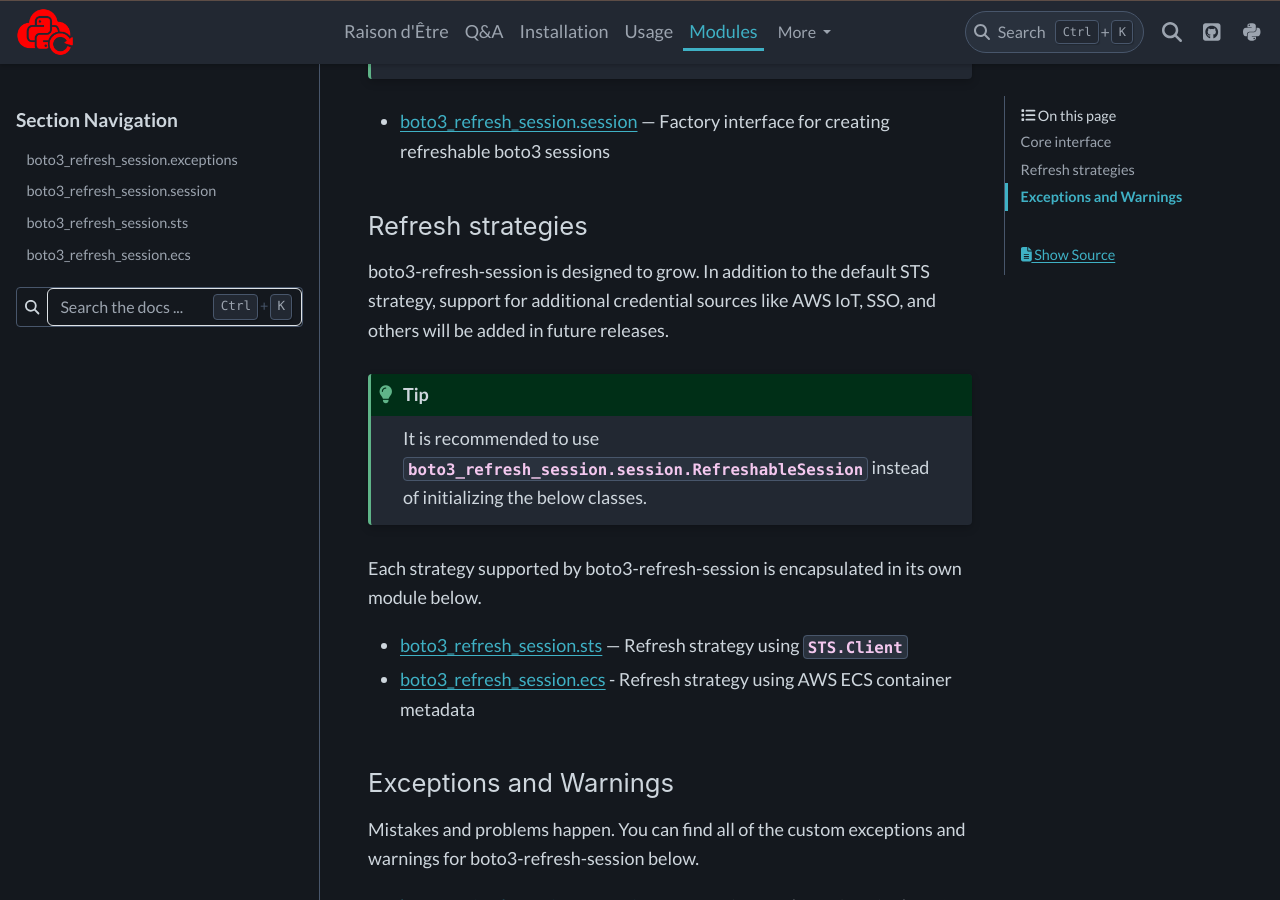
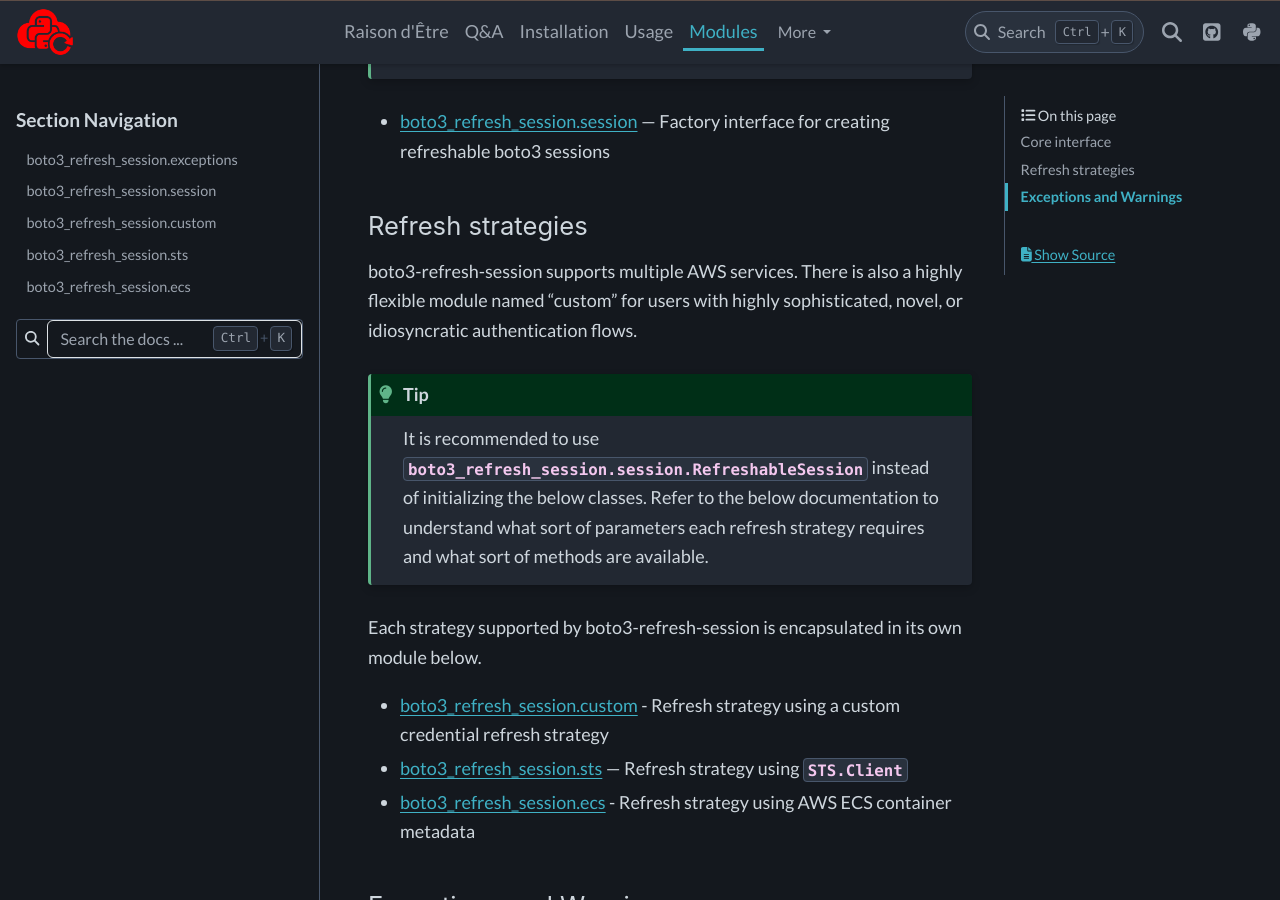
Before and after one commit to michaelthomasletts/boto3-refresh-session, a Sphinx documentation site: the page built from doc/modules/index.rst, in a window 1280 px wide and 900 px high, scrolled down 714 px. Built offline with Sphinx 7.4.7 and the PyData theme 0.15.4, drawn with Linux system fonts in a browser that asks for light colours.

Commit message:
new custom module

```diff
--- /dev/null
+++ b/doc/modules/generated/boto3_refresh_session.custom.CustomRefreshableSession.rst
@@ -0,0 +1,8 @@
+boto3\_refresh\_session.custom.CustomRefreshableSession
+=======================================================
+
+.. currentmodule:: boto3_refresh_session.custom
+
+.. autoclass:: CustomRefreshableSession
+   :exclude-members: __init__, __new__
+   :inherited-members:
--- a/doc/modules/index.rst
+++ b/doc/modules/index.rst
@@ -16,6 +16,7 @@
 
    exceptions
    session
+   custom
    sts
    ecs
 
@@ -35,15 +36,18 @@
 Refresh strategies
 ------------------
 
-boto3-refresh-session is designed to grow.
-In addition to the default STS strategy, support for additional credential sources like AWS IoT, SSO, and others will be added in future releases.
+boto3-refresh-session supports multiple AWS services.
+There is also a highly flexible module named "custom" for users with highly sophisticated, novel, or idiosyncratic authentication flows.
 
 .. tip::
 
    It is recommended to use :class:`boto3_refresh_session.session.RefreshableSession` instead of initializing the below classes.
+   Refer to the below documentation to understand what sort of parameters each refresh strategy requires and what sort of methods
+   are available.
 
 Each strategy supported by boto3-refresh-session is encapsulated in its own module below.
 
+- :ref:`custom` - Refresh strategy using a custom credential refresh strategy
 - :ref:`sts` — Refresh strategy using :class:`STS.Client`
 - :ref:`ecs` - Refresh strategy using AWS ECS container metadata
 
```
Also changed, not shown: doc/modules/custom.rst (added, +52 -0 lines).
